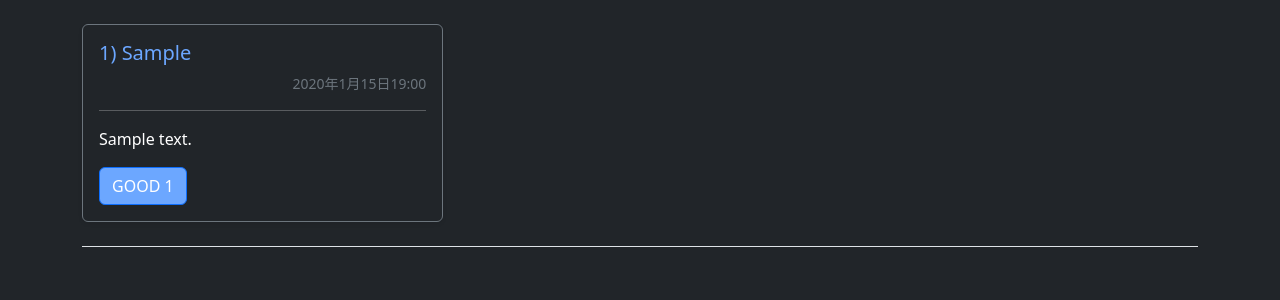
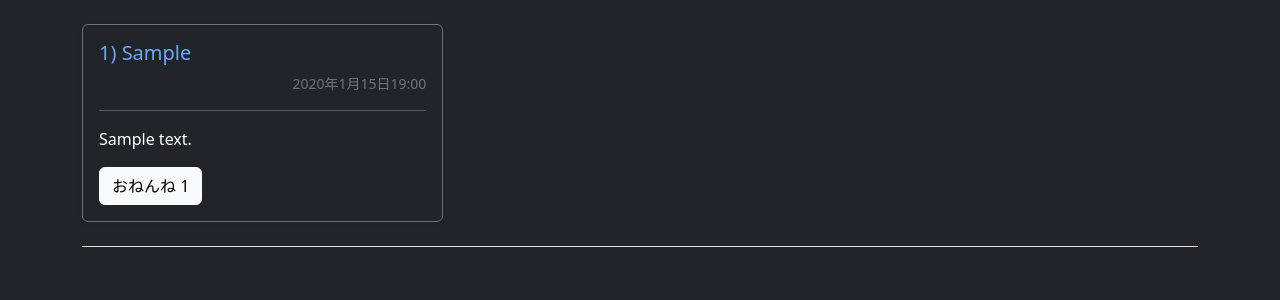
Before and after one commit to crashRT/dustbox, a Django app: page / in a window 1280 px wide. Shown: the part 89-389 px from the top of the page. Run offline with Django 4.2, Linux system fonts and the light colour scheme; tables that the repository leaves empty hold one stand-in row (values such as "Sample post").

Commit message:
おねんね

```diff
--- a/templates/list.html
+++ b/templates/list.html
@@ -17,7 +17,7 @@
                     <p class="small text-muted text-end align-bottom">{{post.posted_at}}</p>
                     <hr />
                     <p>{{post.text}}</p>
-                    <button class="btn btn-primary" id="good-{{post.pk}}" onclick="api_good('{{post.pk}}')">GOOD
+                    <button class="btn btn-light" id="good-{{post.pk}}" onclick="api_good('{{post.pk}}')">おねんね
                         {{post.good}}</span></button>
                 </div>
             </div>
@@ -26,17 +26,13 @@
     </div>
 </div>
 <script>
-    // api_good関数が設定されたaタグがクリックされたら、非同期通信でgoodのカウントを1増やし画面に結果を反映する
     function api_good(pk) {
-        // いいねの数を増やす記事idをJavaScriptに渡す処理
         var api_url = "api/good/" + pk;
         // 非同期通信をするための関数をインタンス化する
         var request = new XMLHttpRequest();
         request.onreadystatechange = function () {
             // 非同期通信が完了したら以下のifが処理される。request.readyState === 4部分が非同期処理完了を意味している
             if (request.readyState === 4 && request.status === 200) {
-                var received_data = JSON.parse(request.responseText);
-                // 画面にいいねの数を反映する
                 // 画面をリロードするまでボタンを押せなくする処理
                 document.getElementById("good-" + pk).disabled = true;
             }
```
